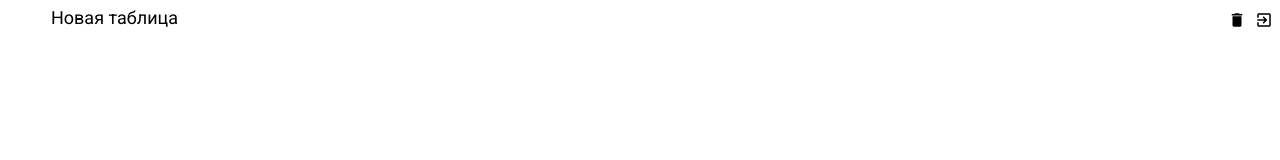
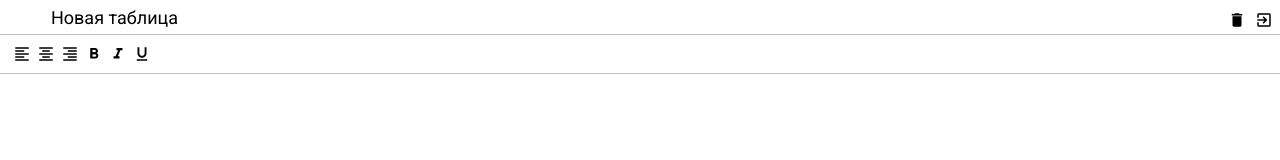
Before and after one commit to cigna2020/js_udemy_minin, a website built with webpack: page src/index.html in a window 1280 px wide. Built offline with nearby package versions, Linux system fonts and the light colour scheme.

Commit message:
add style and icons for the toolbar

```diff
--- a/src/index.html
+++ b/src/index.html
@@ -24,12 +24,34 @@
                     <div class="button">
                         <i class="material-icons">exit_to_app</i>
                     </div>
-
                 </div>
-
             </div>
 
             <div class="excel__toolbar">
+
+                <div class="button">
+                    <i class="material-icons">format_align_left</i>
+                </div>
+
+                <div class="button">
+                    <i class="material-icons">format_align_center</i>
+                </div>
+
+                <div class="button">
+                    <i class="material-icons">format_align_right</i>
+                </div>
+
+                <div class="button">
+                    <i class="material-icons">format_bold</i>
+                </div>
+
+                <div class="button">
+                    <i class="material-icons">format_italic</i>
+                </div>
+
+                <div class="button">
+                    <i class="material-icons">format_underlined</i>
+                </div>
 
             </div>
 
--- a/src/scss/_variables.scss
+++ b/src/scss/_variables.scss
@@ -1,2 +1,3 @@
 $header-height: 34px;
+$toolbar-height: 40px;
 $border-color: #c0c0c0;
--- a/src/scss/toolbar.scss
+++ b/src/scss/toolbar.scss
@@ -2,5 +2,17 @@
 @import "mixins.scss";
 
 .excel__toolbar {
+    position: relative;
+    left: 0;
+    right: 0;
+    top: $header-height;
+    height: $toolbar-height;
+    border-top: 1px solid $border-color;
+    border-bottom: 1px solid $border-color;
+    padding: 7px 10px;
+    display: flex;
 
+    .button {
+        @include button(green);
+    }
 }
```
